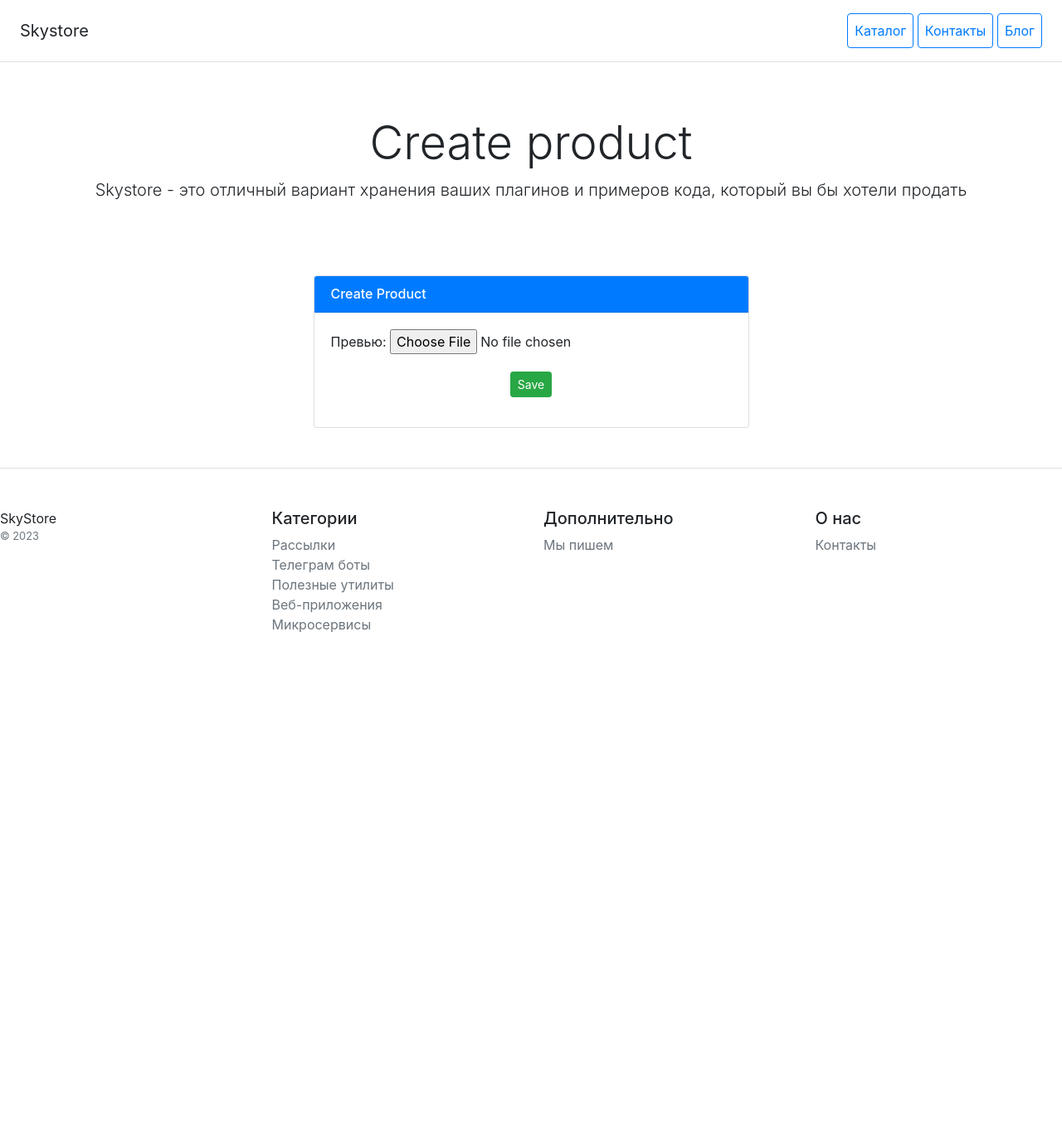
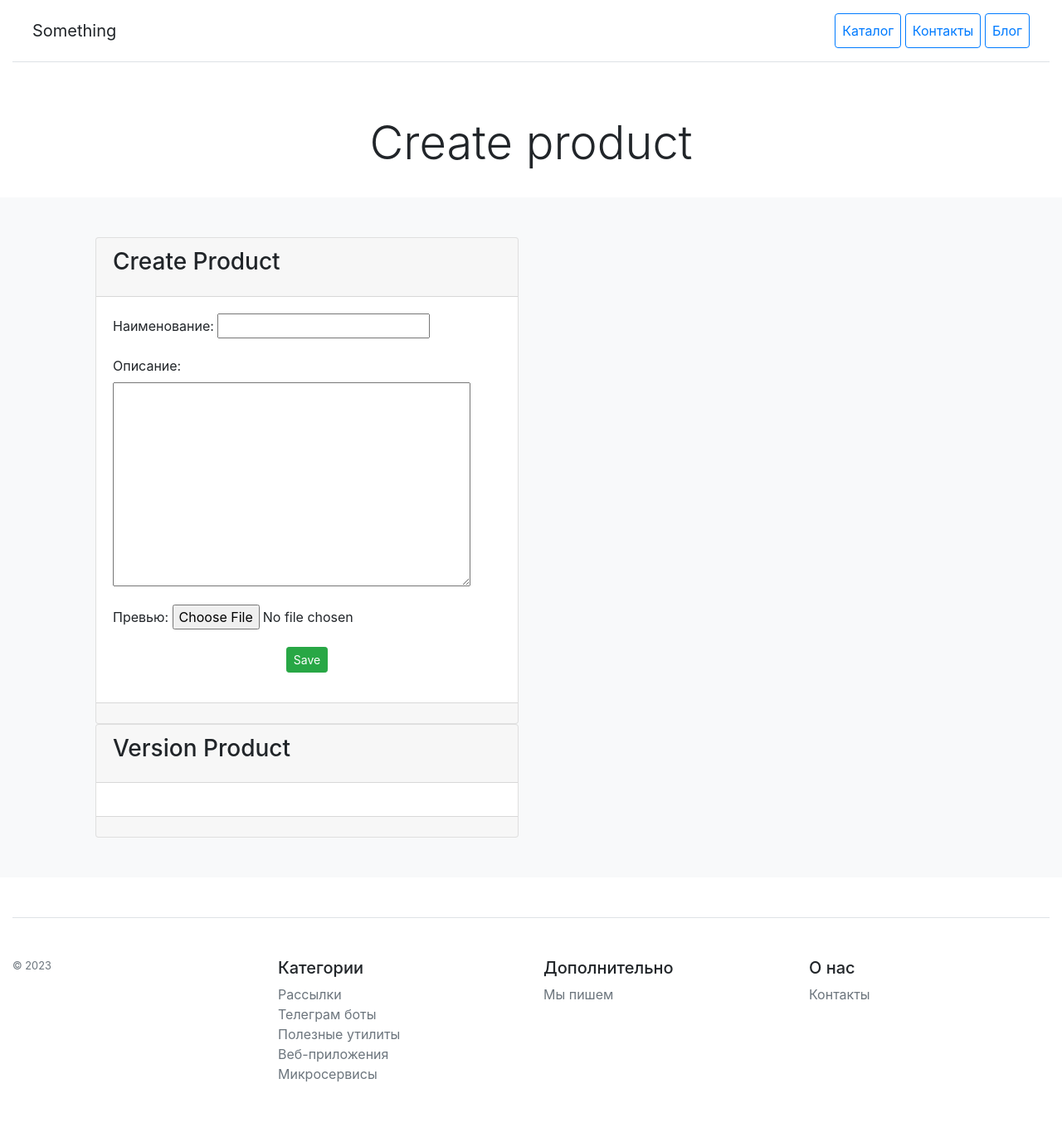
Before and after one commit to serjhzz/django_project_hw_19_2, a Django app: page /product/create/ in a window 1280 px wide. Shown: the whole page at 83% size. Before the commit the page ends 762 px from the top, so only its background shows below. Run offline with Django 4.2, Linux system fonts and the light colour scheme; some libraries are stand-ins or nearby versions.

Commit message:
hw22_1 part 2

```diff
--- /dev/null
+++ b/catalog/forms.py
@@ -0,0 +1,28 @@
+from django import forms
+
+from catalog.models import Product, Version
+
+
+class ProductForm(forms.ModelForm):
+
+    class Meta:
+        model = Product
+        fields = ('name', 'description', 'preview',)
+
+    def clean_name(self):
+        cleaned_data = self.cleaned_data['name']
+        forbidden_words = ['слова', 'казино', 'криптовалюта',
+                           'крипта', 'биржа', 'дешево', 'бесплатно',
+                           'обман', 'полиция', 'радар']
+
+        if cleaned_data in forbidden_words:
+            raise forms.ValidationError('Это запрещенное слово')
+
+        return cleaned_data
+
+
+class VersionForm(forms.ModelForm):
+
+    class Meta:
+        model = Version
+        fields = '__all__'
--- a/catalog/models.py
+++ b/catalog/models.py
@@ -3,6 +3,7 @@ from django.db import models
 NULLABLE = {
     "blank": True, "null": True
 }
+
 
 
 class Category(models.Model):
@@ -37,6 +38,25 @@ class Product(models.Model):
         ordering = ('name',)
 
 
+class Version(models.Model):
+    STATUS_CHOICES = [
+        (True, 'Актуальная'),
+        (False, 'Неактуальная')
+    ]
+    name = models.CharField(max_length=100, verbose_name="Название версии")
+    number_version = models.IntegerField(**NULLABLE, verbose_name="Номер версии")
+    product = models.ForeignKey(Product, on_delete=models.CASCADE, **NULLABLE, verbose_name="Продукт")
+    status = models.BooleanField(choices=STATUS_CHOICES, default=STATUS_CHOICES[0], verbose_name='Статус')
+
+    def __str__(self):
+        return self.name
+
+    class Meta:
+        verbose_name = 'Версия'
+        verbose_name_plural = 'Версии'
+        ordering = ('name',)
+
+
 class Blog(models.Model):
     title = models.CharField(max_length=200, verbose_name="Заголовок")
     slug = models.SlugField(unique=True, verbose_name="Slug")
--- a/catalog/templates/catalog/base.html
+++ b/catalog/templates/catalog/base.html
@@ -1,31 +1,50 @@
 {% load static %}
 <!doctype html>
 <html lang="en">
+
+
 <head>
     <meta charset="utf-8">
     <meta name="viewport" content="width=device-width, initial-scale=1">
     <title>{{ title }}</title>
     <link href="{% static 'css/bootstrap.min.css' %}" rel="stylesheet">
 </head>
+
 <body>
 
+<div class="container-fluid">
+    <div class="row">
+        <div class="col">
             {% include 'catalog/includes/inc_main_menu.html' %}
+        </div>
+
+    </div>
+</div>
+
 
 <div class="pricing-header px-3 py-3 pt-md-5 pb-md-4 mx-auto text-center">
     <h1 class="display-4">{{ title }}</h1>
-    <p class="lead">Skystore - это отличный вариант хранения ваших плагинов и примеров кода, который вы бы хотели
-        продать</p>
 </div>
 
+<main role="main">
+    <div class="album py-5 bg-light">
         <div class="container">
+            <div class="row">
+            <div class="col-12">
                 {% block content %}
+
                 {% endblock %}
             </div>
+            </div>
+        </div>
+    </div>
+</main>
 
+
+<div class="col-12 col-md">
     <footer class="pt-4 my-md-5 pt-md-5 border-top">
         <div class="row">
             <div class="col-12 col-md">
-            SkyStore
                 <small class="d-block mb-3 text-muted">&copy; {% now 'Y' %}</small>
             </div>
             <div class="col-6 col-md">
@@ -52,6 +71,7 @@
             </div>
         </div>
     </footer>
+</div>
 
 <script src="{% static 'js/bootstrap.bundle.min.js' %}"></script>
 </body>
--- a/catalog/templates/catalog/catalog_confirm_delete.html
+++ b/catalog/templates/catalog/catalog_confirm_delete.html
@@ -11,7 +11,7 @@
                 <div class="card-body d-flex justify-content-center align-items-center">
                     <form method="post">
                         {% csrf_token %}
-                        <p class="text-center">Хотите удалить блог: {{ object.title }}</p>
+                        <p class="text-center">Хотите удалить продукт: {{ object.name }}</p>
                         <div class="d-flex justify-content-center">
                             <button type="submit" class="m-1 btn btn-sm btn-danger">
                                 Delete
--- a/catalog/templates/catalog/catalog_detail.html
+++ b/catalog/templates/catalog/catalog_detail.html
@@ -14,7 +14,7 @@
                 </div>
                 <div class="col-md-8">
                     <div class="card-body">
-                        <h5 class="card-title">{{ object.title }}</h5>
+                        <h5 class="card-title">{{ object.name }}</h5>
                         <p class="card-text">{{ object.description }}</p>
                             <p class="card-text"></p>
                                 <small
--- a/catalog/templates/catalog/catalog_form.html
+++ b/catalog/templates/catalog/catalog_form.html
@@ -6,15 +6,16 @@
 
 
 {% block content %}
-<div class="container mt-5">
-    <div class="row justify-content-center">
-        <div class="col-md-6">
-            <div class="card">
-                <div class="card-header bg-primary text-white">
-                    <h6 class="card-title m-0">Create Product</h6>
-                </div>
-                <div class="card-body">
-                    <form method="post" enctype="multipart/form-data">
+    <div class="col-12">
+        <form method="post" enctype="multipart/form-data">
+            <div class="col-6">
+                <div class="card">
+                    <div class="card-header">
+                        <h3 class="card-title">
+                            Create Product
+                        </h3>
+                    </div>
+                    <div class="card-body">
                         {% csrf_token %}
                         {{ form.as_p }}
                         <div class="form-group d-flex justify-content-center">
@@ -22,10 +23,28 @@
                                 {% if object.id %} Update {% else %} Save {% endif %}
                             </button>
                         </div>
-                    </form>
+
+                    </div>
+                    <div class="card-footer"></div>
                 </div>
             </div>
-        </div>
+
+            <div class="col-6">
+                <div class="card">
+                    <div class="card-header">
+                        <h3 class="card-title">
+                            Version Product
+                        </h3>
+                    </div>
+                    <div class="card-body">
+                        {{ formset.management_form }}
+                        {% for form in formset.forms %}
+                            {{ form.as_p }}
+                        {% endfor %}
+                    </div>
+                    <div class="card-footer"></div>
+                </div>
+            </div>
+        </form>
     </div>
-</div>
 {% endblock content %}
--- a/catalog/templates/catalog/includes/inc_main_menu.html
+++ b/catalog/templates/catalog/includes/inc_main_menu.html
@@ -1,5 +1,5 @@
 <div class="d-flex flex-column flex-md-row align-items-center p-3 px-md-4 mb-3 bg-white border-bottom box-shadow">
-    <h5 class="my-0 mr-md-auto font-weight-normal">Skystore</h5>
+    <h5 class="my-0 mr-md-auto font-weight-normal">Something</h5>
     <nav class="ms-5">
         <a class="p-2 btn btn-outline-primary" href="{% url 'catalog:catalog_list' %}">Каталог</a>
         <a class="p-2 btn btn-outline-primary" href="{% url 'catalog:contact_page' %}">Контакты</a>
--- a/catalog/urls.py
+++ b/catalog/urls.py
@@ -15,6 +15,7 @@ urlpatterns = [
     path('product/delete/<int:pk>/', ProductDeleteView.as_view(), name='catalog_delete'),
 
     path('contacts/', ContactsView.as_view(), name='contact_page'),
+
     path('blog/', BlogListView.as_view(), name='blog_list'),
     path('blog/create/', BlogCreateView.as_view(), name='blog_form'),
     path('blog/<int:pk>/', BlogDetailView.as_view(), name='blog_detail'),
--- a/catalog/views.py
+++ b/catalog/views.py
@@ -1,14 +1,17 @@
+from django.forms import inlineformset_factory
 from django.shortcuts import render
 from django.urls import reverse_lazy
 from django.views import View
 from django.views.generic import CreateView, ListView, DetailView, UpdateView, DeleteView
 from pytils.translit import slugify
 
-from catalog.models import Product, Blog
+from catalog.forms import ProductForm, VersionForm
+from catalog.models import Product, Blog, Version
 
 
 class ProductListView(ListView):
     model = Product
+    extra_context = {'title': 'Product'}
     template_name = 'catalog/catalog_list.html'
     context_object_name = 'object_list'
     paginate_by = 10
@@ -16,44 +19,53 @@ class ProductListView(ListView):
 
 class ProductDetailView(DetailView):
     model = Product
-    extra_context = {'title': 'Product'}
+    extra_context = {'title': 'Detail'}
     template_name = 'catalog/catalog_detail.html'
 
 
 class ProductCreateView(CreateView):
     model = Product
-    fields = ('title', 'content', 'preview')
+    form_class = ProductForm
     extra_context = {'title': 'Create product'}
     template_name = 'catalog/catalog_form.html'
     success_url = reverse_lazy('catalog:catalog_list')
 
     def form_valid(self, form):
         if form.is_valid():
-            new_blog = form.save()
-            new_blog.slug = slugify(new_blog.title)
-            new_blog.save()
+            new_product = form.save()
+            new_product.save()
 
         return super().form_valid(form)
 
 
 class ProductUpdateView(UpdateView):
-    model = Blog
-    fields = ('title', 'content', 'preview')
+    model = Product
+    form_class = ProductForm
     template_name = 'catalog/catalog_form.html'
     extra_context = {'title': 'Update product'}
     success_url = reverse_lazy('catalog:catalog_list')
 
+    def get_context_data(self, **kwargs):
+        context_data = super().get_context_data(**kwargs)
+        SubjectFormset = inlineformset_factory(Product, Version, form=VersionForm, extra=1)
+        if self.request.method == 'POST':
+            context_data['formset'] = SubjectFormset(self.request.POST, instance=self.object)
+        else:
+            context_data['formset'] = SubjectFormset(instance=self.object)
+        return context_data
+
     def form_valid(self, form):
+        formset = self.get_context_data()['formset']
+        self.object = form.save()
         if form.is_valid():
-            new_blog = form.save()
-            new_blog.slug = slugify(new_blog.title)
-            new_blog.save()
+            formset.instance = self.object
+            formset.save()
 
         return super().form_valid(form)
 
 
 class ProductDeleteView(DeleteView):
-    model = Blog
+    model = Product
     extra_context = {'title': 'Delete product'}
     success_url = reverse_lazy('catalog:catalog_list')
     template_name = 'catalog/catalog_confirm_delete.html'
--- a/django_project_hw_19_2/urls.py
+++ b/django_project_hw_19_2/urls.py
@@ -22,5 +22,6 @@ from django.urls import path, include
 urlpatterns = [
     path('admin/', admin.site.urls),
     path('', include('catalog.urls', namespace='catalog')),
+    # path('product/', include('catalog.urls', namespace='catalog')),
     path('blog/', include('catalog.urls', namespace='blog')),
 ] + static(settings.MEDIA_URL, document_root=settings.MEDIA_ROOT)
```
Also changed, not shown: catalog/admin.py (+7 -1 lines), catalog/templates/blog/base.html (+19 -1 lines), catalog/templates/blog/blog_list.html (+20 -17 lines), catalog/templates/catalog/catalog_list.html (+18 -19 lines), catalog/templates/catalog/home.html (deleted, +0 -9 lines), catalog/templates/catalog/product.html (deleted, +0 -9 lines). Lines whose indentation alone changed are shown as unchanged.
